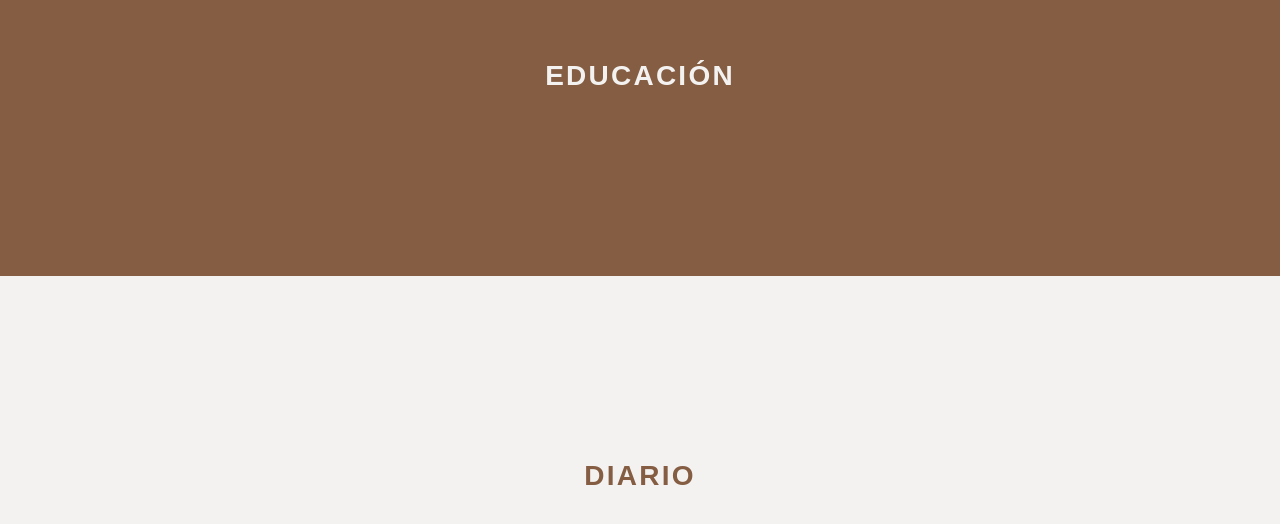
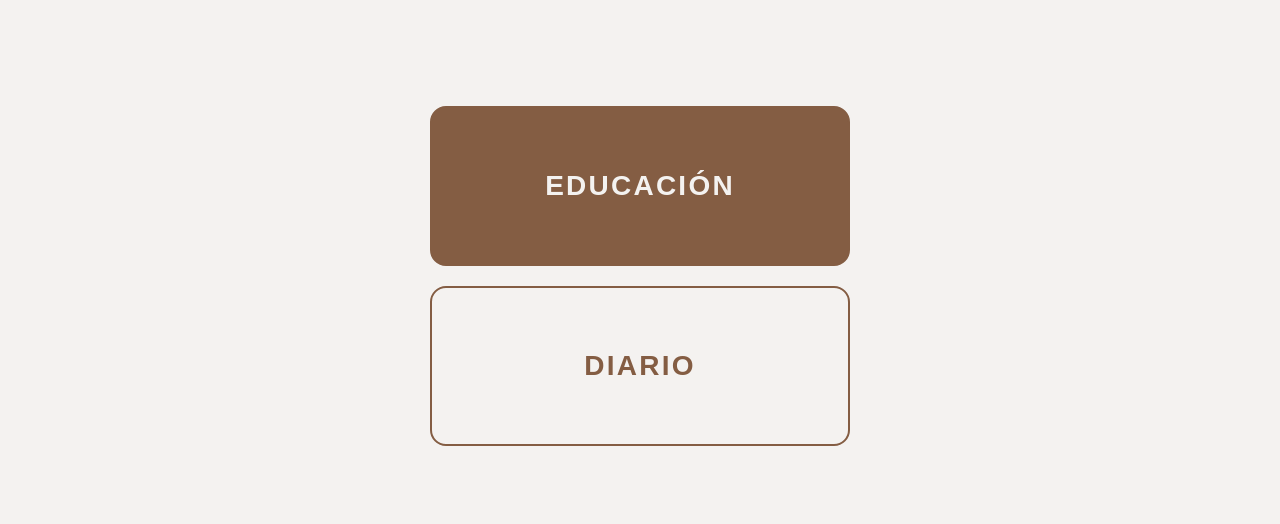
Before and after one commit to alejandroluisacosta/detox-mental-2.0, a React (Vite) app in the folder frontend/: page / in a window 1280 px wide. Shown: the part 124-648 px from the top of the page. Built offline with nearby package versions, Linux system fonts and the light colour scheme; no server answers.

Commit message:
Send logged-in users to home and shrink the module chooser buttons. Magic-link verify now lands on the homepage instead of the course, and the chooser buttons are centered cards that match the rest of the UI.

```diff
--- a/frontend/src/Pages/Home/Home.css
+++ b/frontend/src/Pages/Home/Home.css
@@ -2,6 +2,10 @@
     min-height: 100svh;
     display: flex;
     flex-direction: column;
+    justify-content: center;
+    align-items: center;
+    gap: 20px;
+    padding: 24px;
     background: var(--background);
 }
 
@@ -15,16 +19,18 @@
 }
 
 .home-page__button {
-    flex: 1;
-    width: 100%;
-    border-radius: 0;
+    width: 70%;
+    max-width: 420px;
+    min-height: 160px;
+    border: 2px solid var(--accent);
+    border-radius: 16px;
     font-size: 28px;
     letter-spacing: 0.08em;
 }
 
 .home-page__button:focus-visible {
     outline: 3px solid var(--text);
-    outline-offset: -6px;
+    outline-offset: 3px;
 }
 
 .home-page__button--education {
```
Also changed, not shown: 2 other files (tests, documents, lock files or other folders).
